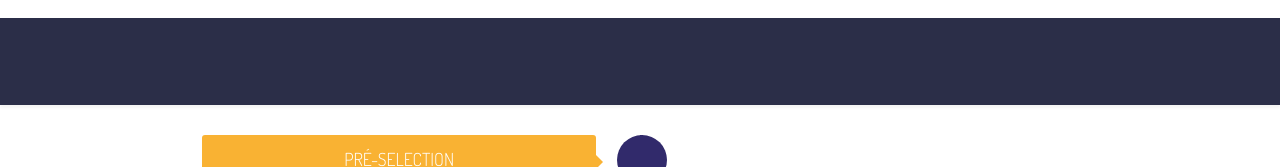
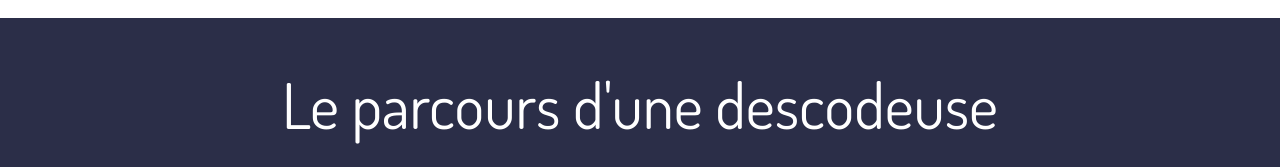
Before and after one commit to descodeuses/site, a Vue app: page /formations in a window 1280 px wide. Shown: the part 785-952 px from the top of the page. Built offline with nearby package versions, Linux system fonts and the light colour scheme; the HTML template or start-up script is replaced by a standard one.

Commit message:
Update Timeline.vue

```diff
--- a/src/components/ui/Timeline.vue
+++ b/src/components/ui/Timeline.vue
@@ -2,8 +2,7 @@
 <div>
     <header>
 		<div class="container">
-			<h1 class="logo">
-			</h1>
+			<h1 class="heading">Le parcours d'une descodeuse</h1>
 		</div>
 	</header>
 
@@ -72,6 +71,9 @@
 <style lang="scss" scoped>
 @import "https://fonts.googleapis.com/css?family=Dosis:300, 400, 500, 600, 700";
 
+.heading {
+	color: #fff
+}
 // Variables
 $bg-body: #f9f9f9;
 
```
